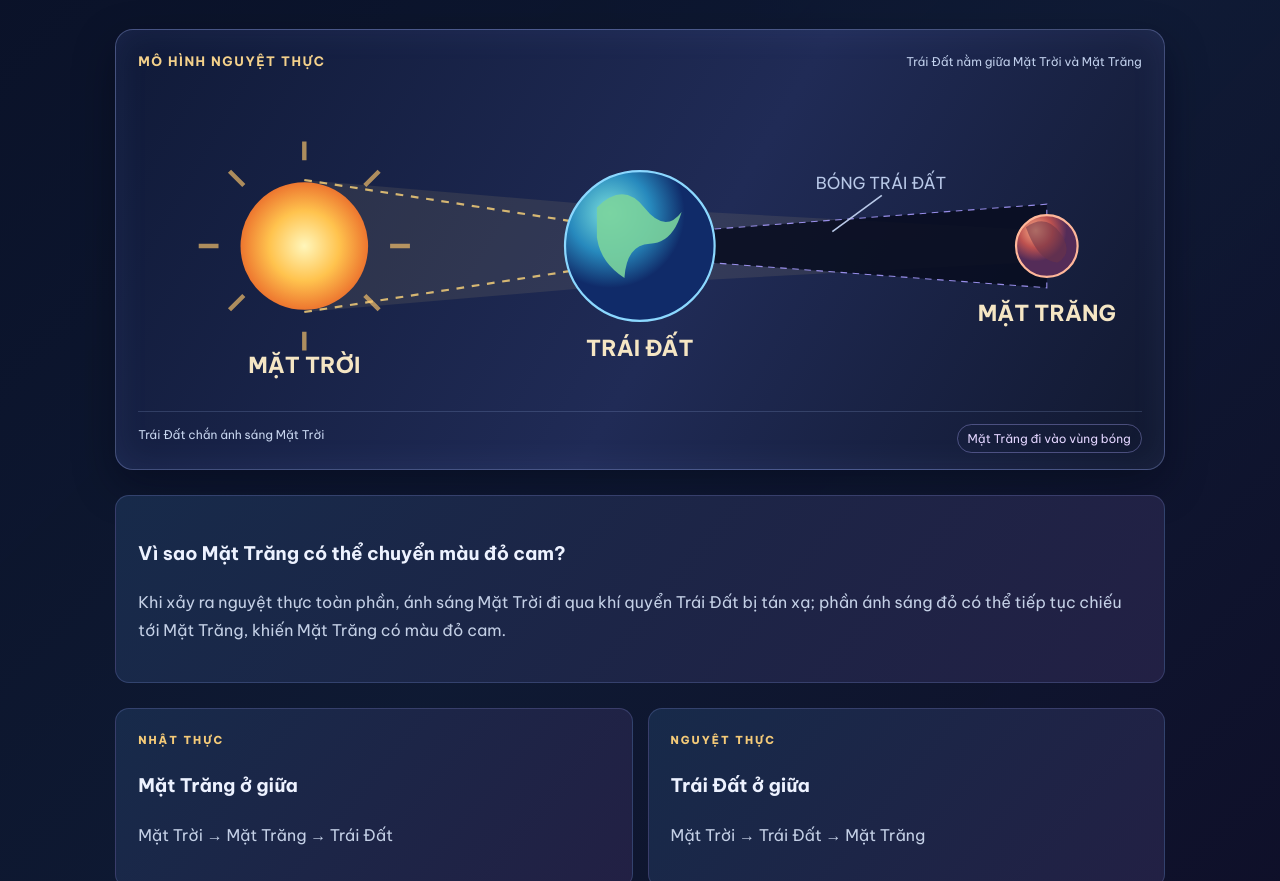
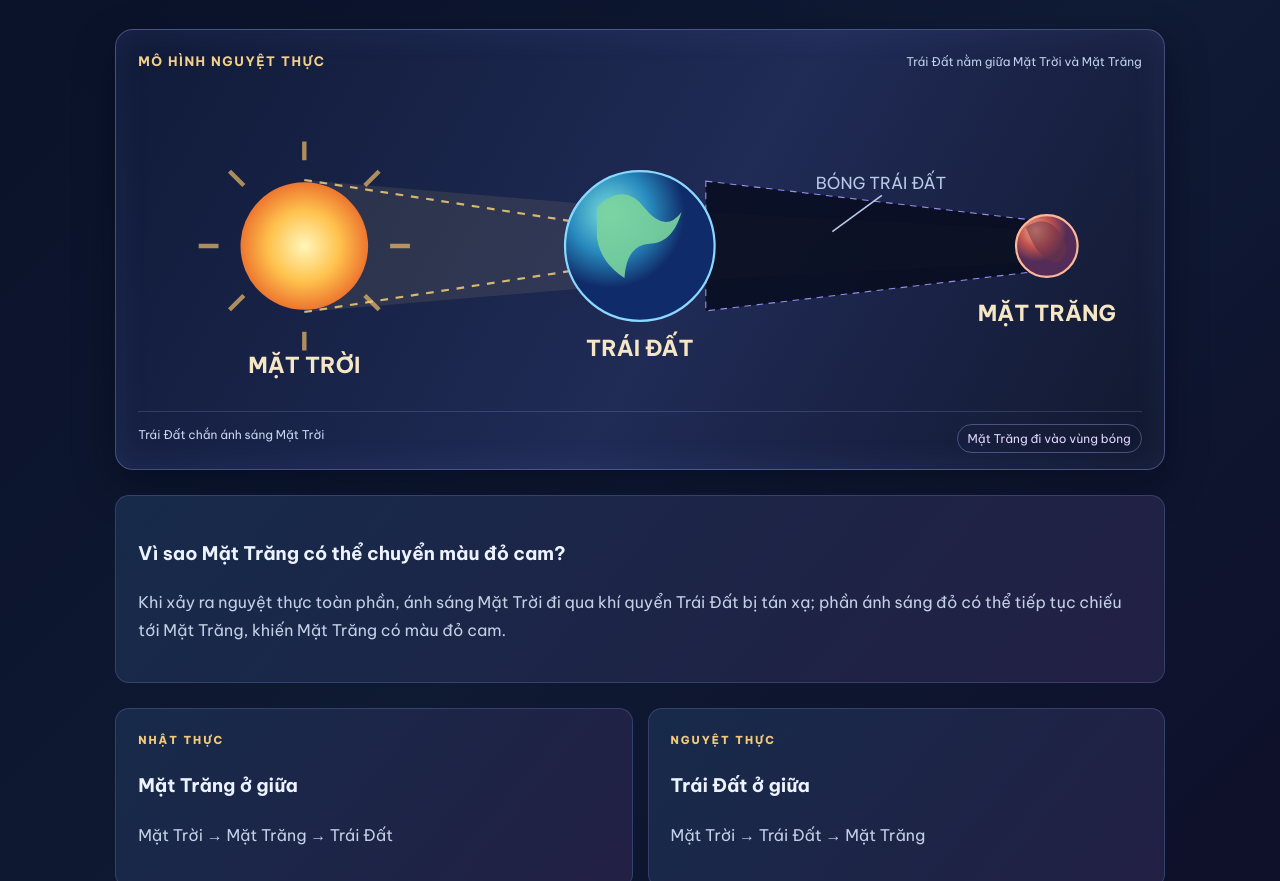
Before and after one commit to Namboznekk/baithuyettrinhly, a plain HTML site: page index.html in a window 1280 px wide. Shown: the part 3421-4302 px from the top of the page. Drawn offline with nearby package versions, Linux system fonts and the light colour scheme.

Commit message:
Refine Earth shadow cone in lunar eclipse diagram

```diff
--- a/index.html
+++ b/index.html
@@ -128,7 +128,7 @@ footer{background:#030611;color:#a5b2cf;border-top:1px solid #8296d033}
  <title id="lunarTitle">Sơ đồ hiện tượng nguyệt thực</title><desc id="lunarDesc">Trái Đất nằm giữa Mặt Trời và Mặt Trăng. Bóng tối của Trái Đất kéo dài ra phía sau và che khuất Mặt Trăng.</desc>
  <defs><radialGradient id="lSunGrad"><stop stop-color="#fff6bb"/><stop offset=".55" stop-color="#ffc34e"/><stop offset="1" stop-color="#ed762f"/></radialGradient><radialGradient id="lEarthGrad" cx="30%" cy="28%"><stop stop-color="#7be0dc"/><stop offset=".55" stop-color="#2789bd"/><stop offset="1" stop-color="#102b69"/></radialGradient><radialGradient id="lMoonGrad" cx="32%" cy="25%"><stop stop-color="#ffb18a"/><stop offset=".55" stop-color="#bd514f"/><stop offset="1" stop-color="#542c58"/></radialGradient></defs>
  <path d="M145 90 L450 116 L820 136 L820 164 L450 184 L145 210Z" fill="#ffdc83" opacity=".09"/>
- <path d="M485 137 L820 112 L820 188 L485 163Z" fill="#080d20" opacity=".88" stroke="#a99cff" stroke-dasharray="6 5"/>
+ <path d="M510 91 L820 128 L820 172 L510 209Z" fill="#080d20" opacity=".88" stroke="#a99cff" stroke-dasharray="6 5"/>
  <path d="M145 90 L450 137 M145 210 L450 163" stroke="#ffd77b" stroke-width="2" stroke-dasharray="7 7" opacity=".8"/>
  <circle cx="145" cy="150" r="58" fill="url(#lSunGrad)"/><g stroke="#ffc86c" stroke-width="4" opacity=".65"><path d="M145 72v-17M145 245v-17M67 150H49M241 150h-18M90 95L77 82M213 208l-13-13M200 95l13-13M77 208l13-13"/></g>
  <circle cx="450" cy="150" r="68" fill="url(#lEarthGrad)" stroke="#8bd8ff" stroke-width="2"/><path d="M411 115q24-24 43 0t34 4q-8 28-29 29t-23 31q-22-14-25-37Z" fill="#7ad39d" opacity=".9"/>
```
